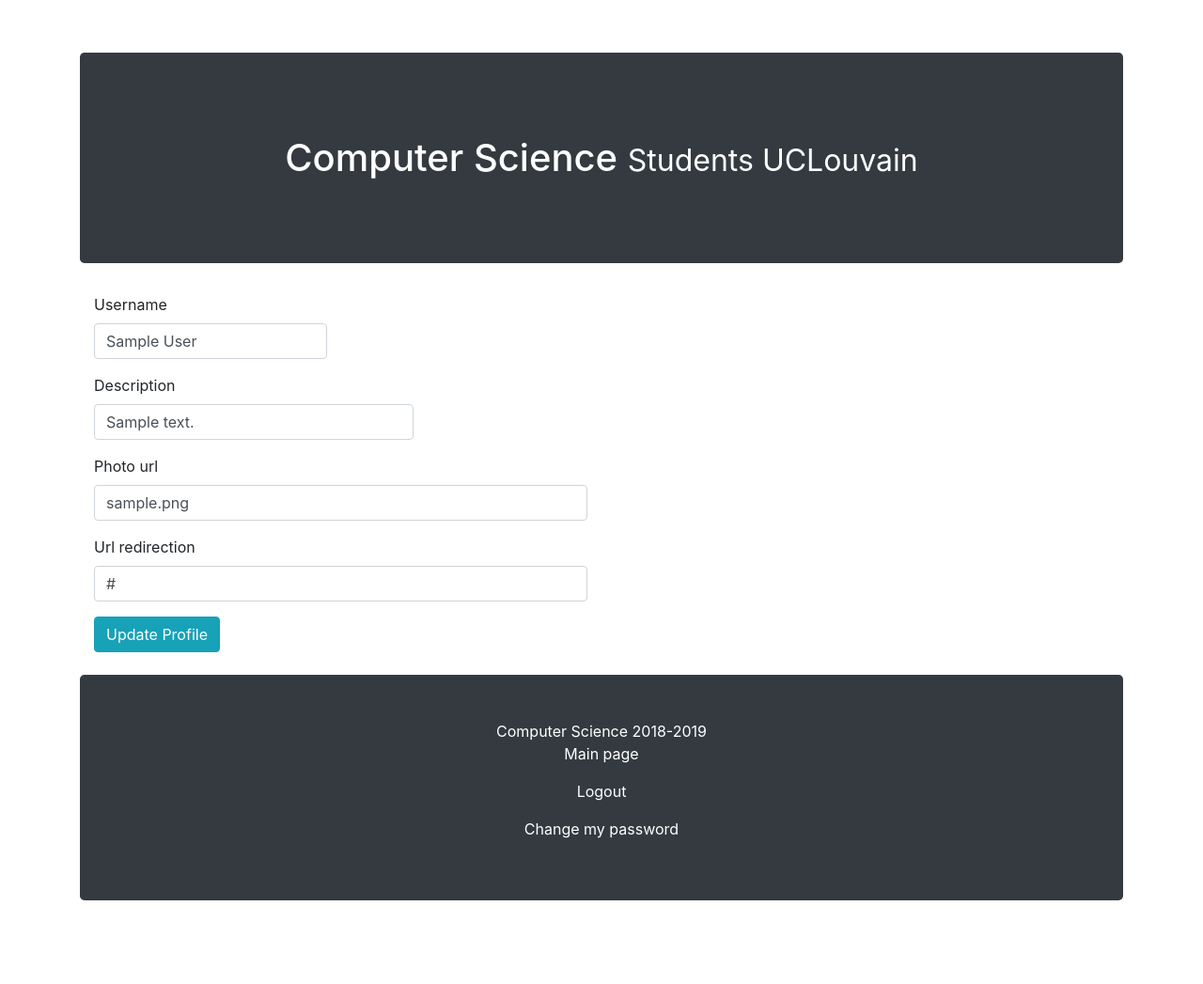
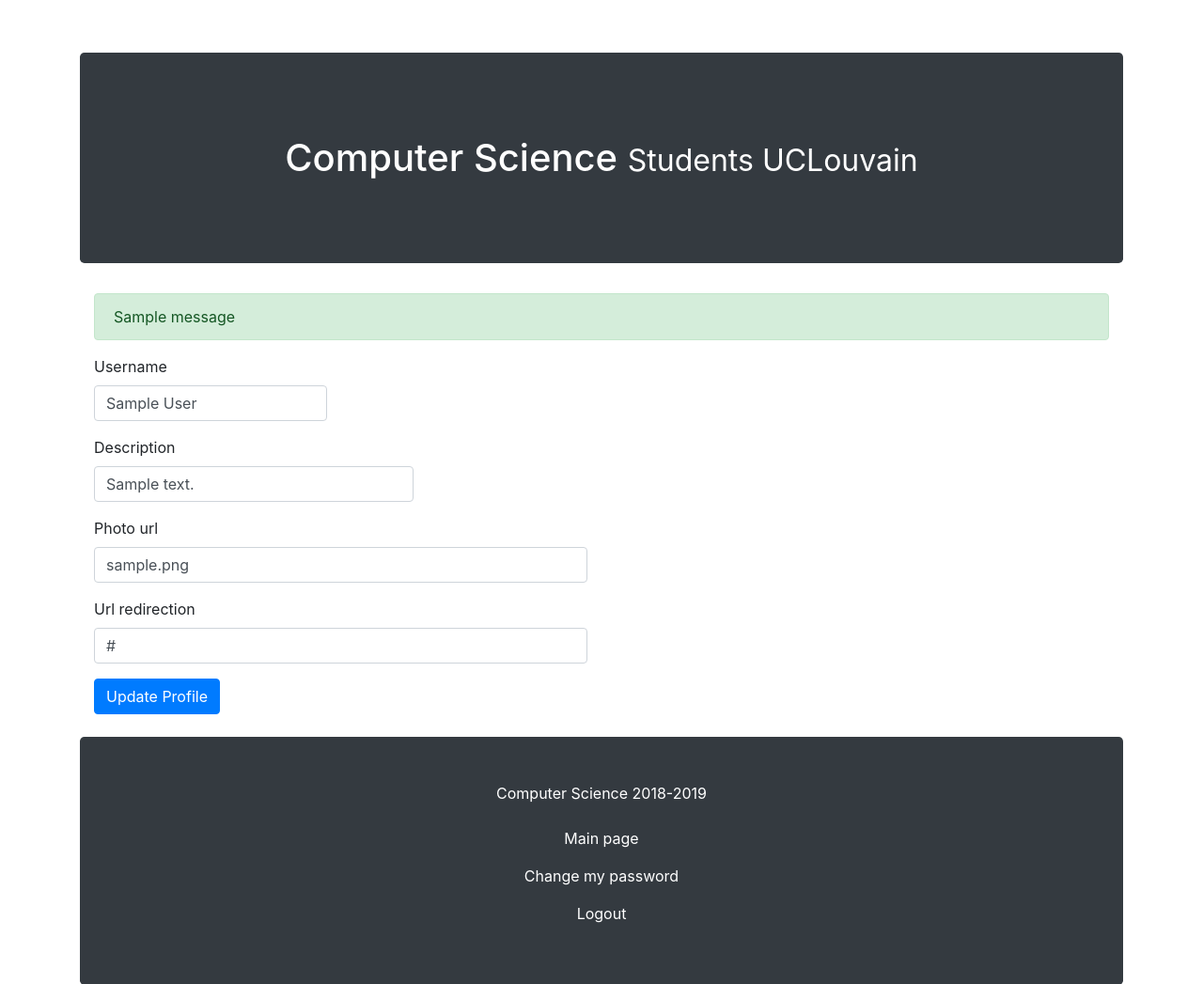
Before and after one commit to JonathanSamelson/PullQR, a Django app: page /my in a window 1280 px wide. Shown: the top 1047 px of the page at 94% size. Before the commit the page ends 958 px from the top, so only its background shows below. Run offline with Django 3.2, Linux system fonts and the light colour scheme; a user stored in the database is signed in; tables that the repository leaves empty hold one stand-in row (values such as "Sample post"); one stand-in notice (Sample message) is shown; some libraries are stand-ins or nearby versions.

Commit message:
Sorting by name, notification when submitting form

```diff
--- a/student/models.py
+++ b/student/models.py
@@ -6,5 +6,5 @@ class UserProfile(models.Model):
     user = models.OneToOneField(User,on_delete=models.CASCADE)
     displayed_name = models.CharField(max_length=26)
     description = models.TextField(max_length=280)
-    photo_url = models.URLField(default='https://gladstoneentertainment.com/wp-content/uploads/2018/05/avatar-placeholder.gif')
+    photo_url = models.URLField(default=' https://gladstoneentertainment.com/wp-content/uploads/2018/05/avatar-placeholder.gif')
     redirect_url = models.URLField(default='www.google.com')
--- a/student/templates/student/index.html
+++ b/student/templates/student/index.html
@@ -62,6 +62,7 @@
             <!-- Footer -->
             <div class="py-5 jumbotron container bg-dark">
                 <p class="m-0 text-center text-white">Computer Science 2018-2019</p>
+                <br>
                 <p class="text-center"><a class="my-4 text-white" href="/my">My profile</a></p>
                 {% if user.is_authenticated %}
                     <p class="text-center"><a class=" text-white" href="/accounts/logout">Logout</a></p>
--- a/student/templates/student/my.html
+++ b/student/templates/student/my.html
@@ -34,6 +34,19 @@
 
 
             <div class="container center">
+                {% if messages %}
+                    {% for message in messages %}
+                        {% if message.tags == "success" %}
+                            <div class="alert alert-success" role="alert">
+                                {{ message }}
+                            </div>
+                        {% else %}
+                            <div class="alert alert-danger" role="alert">
+                                {{ message }}
+                            </div>
+                        {% endif %}
+                    {% endfor %}
+                {% endif %}
                 <form id="form-group" method="post">
                     {% csrf_token %}
                     <div class="row">
@@ -78,7 +91,7 @@
                         </div>
                     </div>
 
-                    <button type="submit" class="btn btn-info btn-fill pull-right">Update Profile</button>
+                    <button type="submit" class="btn btn-primary">Update Profile</button>
                     <div class="clearfix"></div>
                 </form>
             </div>
@@ -89,10 +102,11 @@
             <!-- Footer -->
             <div class="py-5 jumbotron container bg-dark">
                 <p class="m-0 text-center text-white">Computer Science 2018-2019</p>
+                <br>
                 <p class="text-center"><a class="my-4 text-white" href="{% url 'index' %}">Main page</a></p>
                 {% if user.is_authenticated %}
+                    <p class="text-center"><a class=" text-white" href="/accounts/password">Change my password</a></p>
                     <p class="text-center"><a class=" text-white" href="/accounts/logout">Logout</a></p>
-                    <p class="text-center"><a class=" text-white" href="/accounts/password">Change my password</a></p>
                 {% endif%}
             </div>
             <!-- End Footer -->
--- a/student/views.py
+++ b/student/views.py
@@ -17,9 +17,9 @@ def index(request):
             'photo_url': student.photo_url,
             'redirect_url': student.redirect_url
         })
+    context_list.sort(key= lambda k: k["name"])
 
     return render(request, 'student/index.html', {'context_list': context_list})
-
 
 @login_required
 def my(request):
@@ -28,14 +28,15 @@ def my(request):
     student = UserProfile.objects.filter(user=user)[0]
 
     if request.method == "POST":
-        if(len(request.POST.get('description')) > 280 or len(request.POST.get('name')) > 26):
-            pass
+        if len(request.POST.get('description')) > 180 or len(request.POST.get('name')) > 20:
+            messages.error(request, 'There are some error in your answer')
         else:
             student.description = request.POST.get('description')
             student.displayed_name = request.POST.get('name')
             student.photo_url = request.POST.get('photo_url')
             student.redirect_url = request.POST.get('redirect')
             student.save()
+            messages.add_message(request, messages.SUCCESS, 'Profile Updated !')
 
     information = {
         'name': student.displayed_name,
@@ -45,6 +46,7 @@ def my(request):
     }
     return render(request, 'student/my.html', information)
 
+
 @login_required
 def change_password(request):
     if request.method == 'POST':
@@ -52,8 +54,7 @@ def change_password(request):
         if form.is_valid():
             user = form.save()
             update_session_auth_hash(request, user)  # Important!
-            messages.success(request, 'Your password was successfully updated!')
-            return redirect('my')
+            messages.add_message(request, messages.SUCCESS, 'Password changed')
         else:
             messages.error(request, 'Please correct the error below.')
     else:
```
Also changed, not shown: student/templates/registration/change_password.html (+16 -0 lines).
